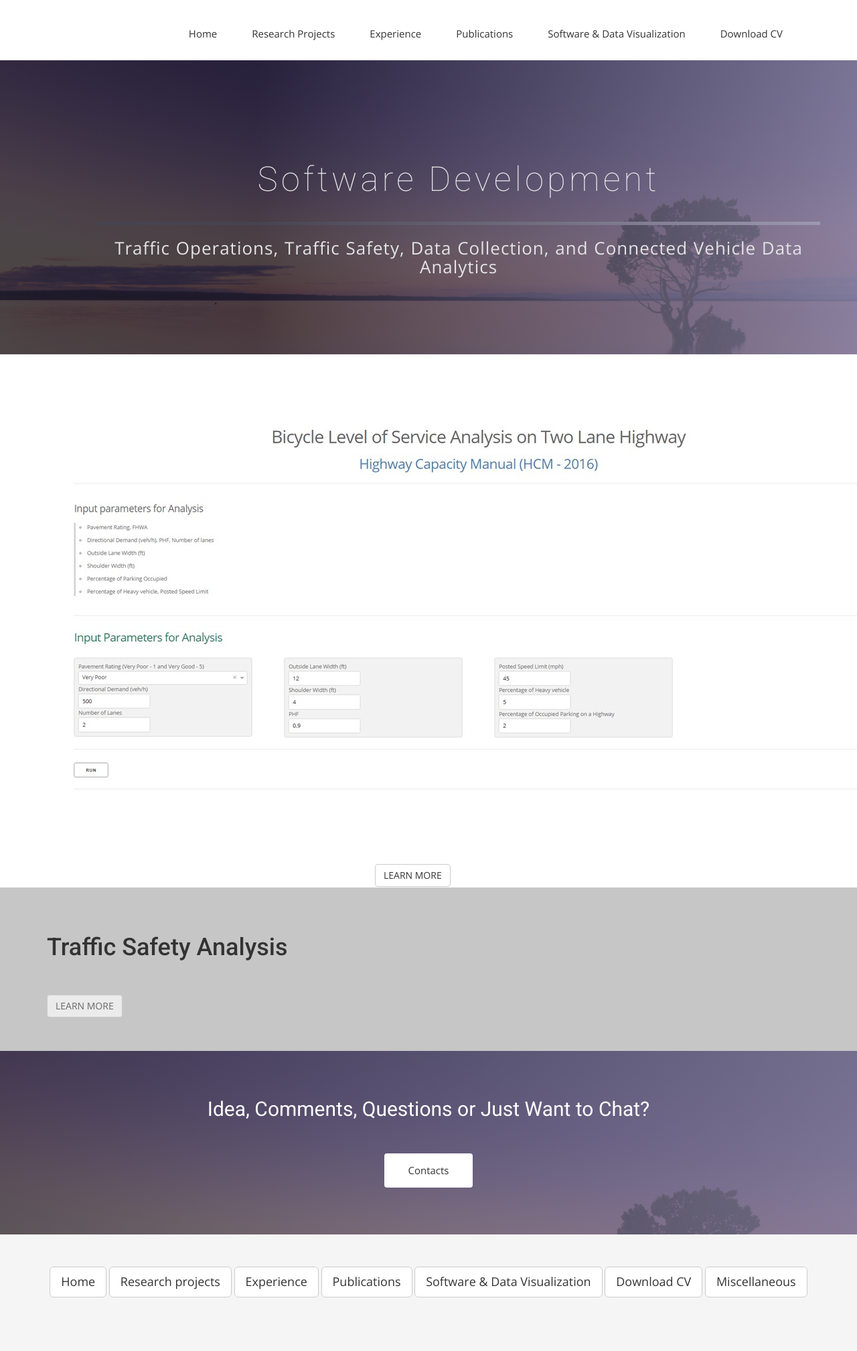
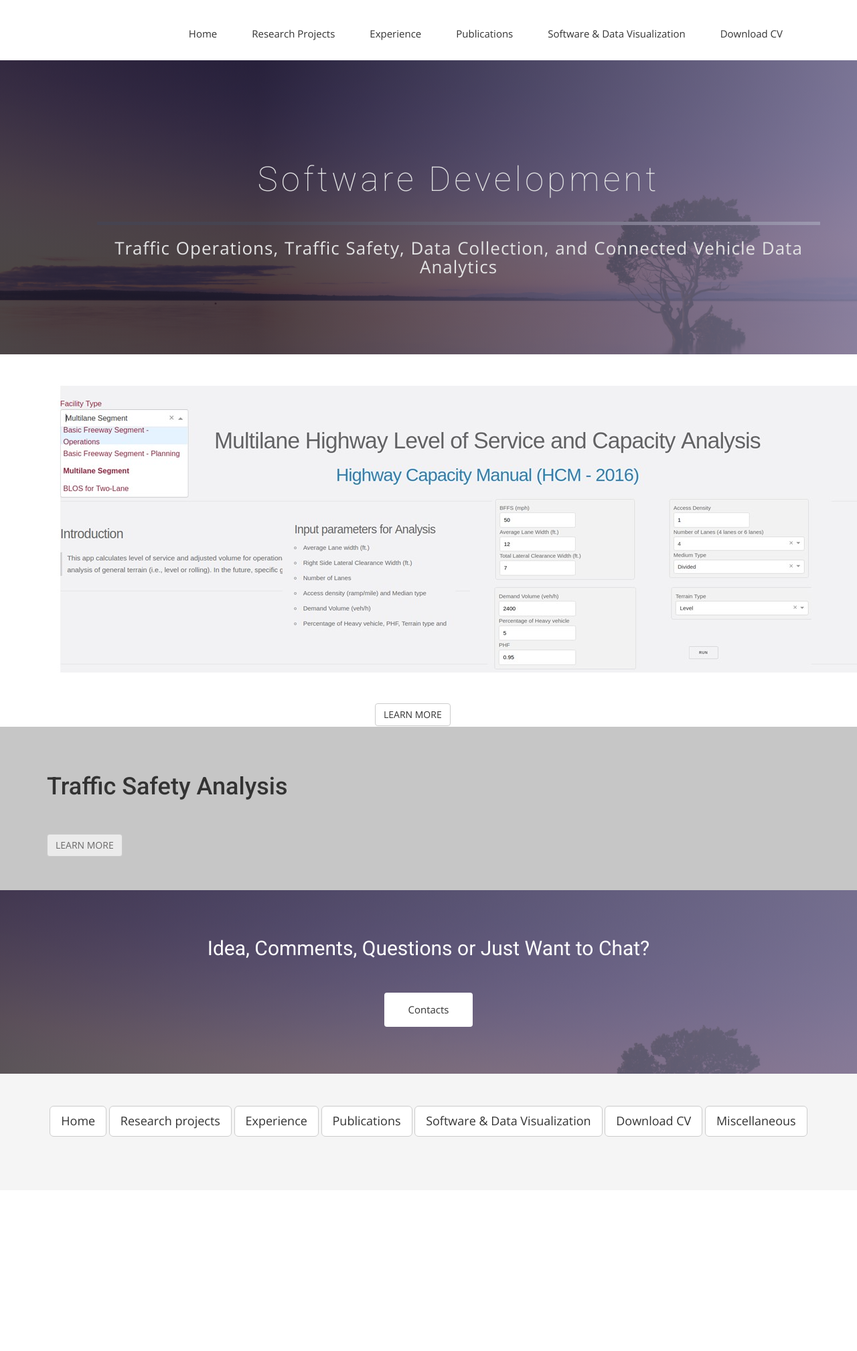
Before and after one commit to ekidando/Emma, a Jekyll site: the page built from software.html, in a window 1280 px wide. Shown: the whole page at 67% size. Built offline with Jekyll 4.4.1, drawn with Linux system fonts in a browser that asks for light colours; nearby versions of some CDN libraries; some web fonts are replaced; after the commit the page ends 1777 px from its top, so only the background shows below that.

Commit message:
Update software.html

```diff
--- a/software.html
+++ b/software.html
@@ -29,7 +29,7 @@ published: true
       <div class="col-md-12">
         <div class="block">
            <br>
-          <img src="{{ site.baseurl }}/img/app_11.jpg">
+          <img src="{{ site.baseurl }}/img/multilane_01.jpg">
           <!--<img src="{{ site.baseurl }}/img/app_2.jpg">-->
           <br> <br>
           <div class="col-md-4 col-xs-push-5">
```
